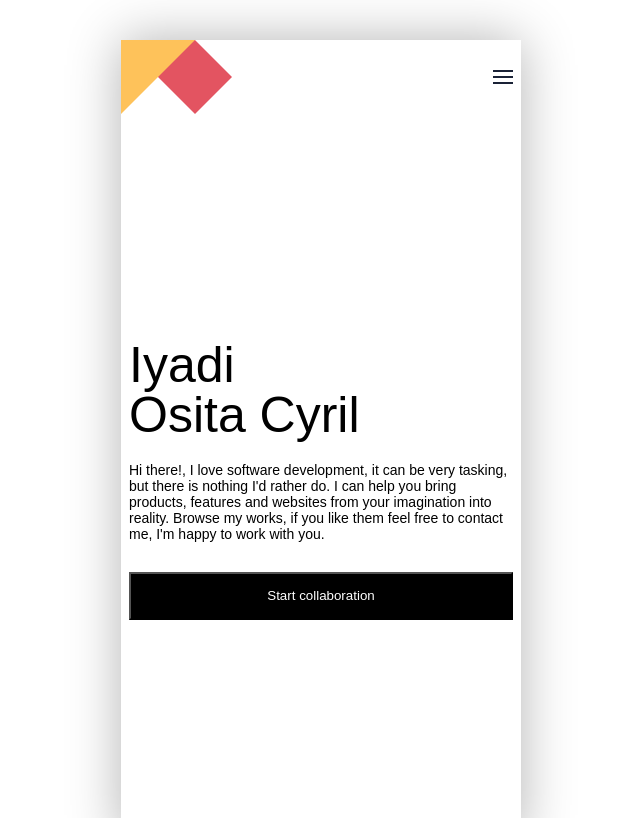
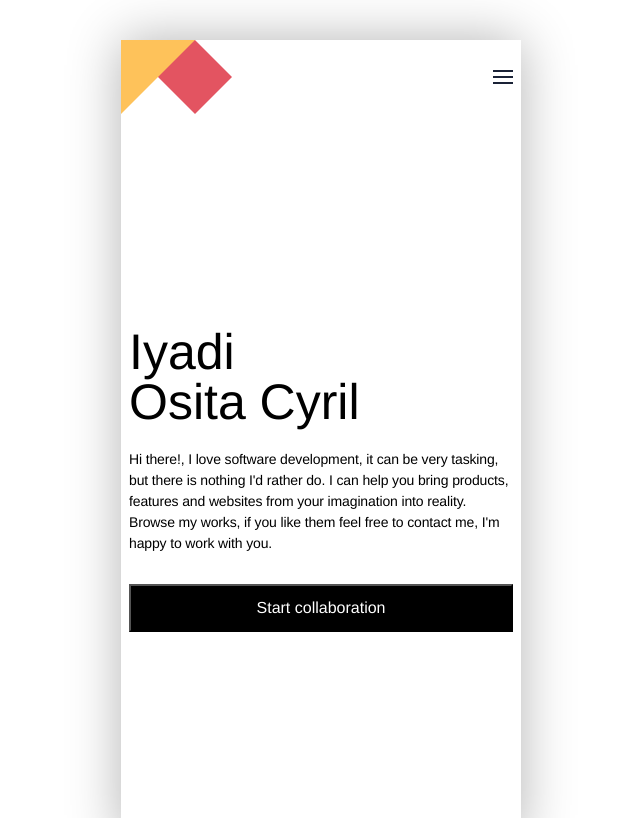
Before and after one commit to see-why/MyPortofolio, a plain HTML site: page html/Index.html in a window 1280 px wide. Shown: the top 818 px of the page, without its empty margins (319-959 px from the left). Drawn offline with Linux system fonts and the light colour scheme.

Commit message:
update style sheet
add new style sheet for added fonts, used short hand for some padding property values, set scrolling to auto, edit margin value causing extra scroll bar

```diff
--- a/css/style.css
+++ b/css/style.css
@@ -8,33 +8,41 @@ html {
 }
 
 body {
-  font-family: sans-serif;
+  font-family: playfair_displayregular, Helvetica, sans-serif, Poppin;
   margin: 0;
   background-color: white;
 }
 
 h1 {
-  font-family: Arial, Helvetica, sans-serif, Poppins;
+  font-family: playfair_displayregular, Helvetica, sans-serif;
   font-size: 50px;
   font-weight: 200;
   line-height: 100%;
   margin-bottom: 2%;
 }
 
+ul.navbar{
+  list-style: none;
+}
+
 p {
   font-size: 14px;
+  font-family: poppinsregular, Helvetica, sans-serif;
+  font-weight: normal;
+  line-height: 21px;
+  letter-spacing: -0.01em;
 }
 
 .container {
   max-width: 400px;
   height: 100vh;
-  margin: 5vh auto 5vh auto;
+  margin: 5vh auto;
   border: none;
   box-shadow: 0 0 50px rgba(0, 0, 0, 0.3);
   display: flex;
   flex-direction: column;
   justify-content: space-between;
-  overflow-y: scroll;
+  overflow-y: auto;
   -webkit-overflow-scrolling: touch;
 }
 
@@ -74,6 +82,11 @@ p {
 
 .collaboration {
   color: white;
+  font-family: poppinsregular, Helvetica, sans-serif;
+  font-weight: 600px;
+  font-size: 16px;
+  font-style: normal;
+  line-height: 24px;
 }
 
 .collaborationbutton span.collaboration:hover {
--- /dev/null
+++ b/css/stylesheet.css
@@ -0,0 +1,48 @@
+/*! Generated by Font Squirrel (https://www.fontsquirrel.com) on August 12, 2021 */
+
+
+
+@font-face {
+    font-family: 'playfair_displayregular';
+    src: url('playfairdisplay-variablefont_wght-webfont.woff2') format('woff2'),
+         url('playfairdisplay-variablefont_wght-webfont.woff') format('woff');
+    font-weight: normal;
+    font-style: normal;
+
+}
+
+
+
+
+@font-face {
+    font-family: 'poppinsblack';
+    src: url('poppins-black-webfont.woff2') format('woff2'),
+         url('poppins-black-webfont.woff') format('woff');
+    font-weight: normal;
+    font-style: normal;
+
+}
+
+
+
+
+@font-face {
+    font-family: 'playfair_displayregular';
+    src: url('playfairdisplay-variablefont_wght-webfont.woff2') format('woff2'),
+         url('playfairdisplay-variablefont_wght-webfont.woff') format('woff');
+    font-weight: normal;
+    font-style: normal;
+
+}
+
+
+
+
+@font-face {
+    font-family: 'poppinsblack';
+    src: url('poppins-black-webfont.woff2') format('woff2'),
+         url('poppins-black-webfont.woff') format('woff');
+    font-weight: normal;
+    font-style: normal;
+
+}
```
